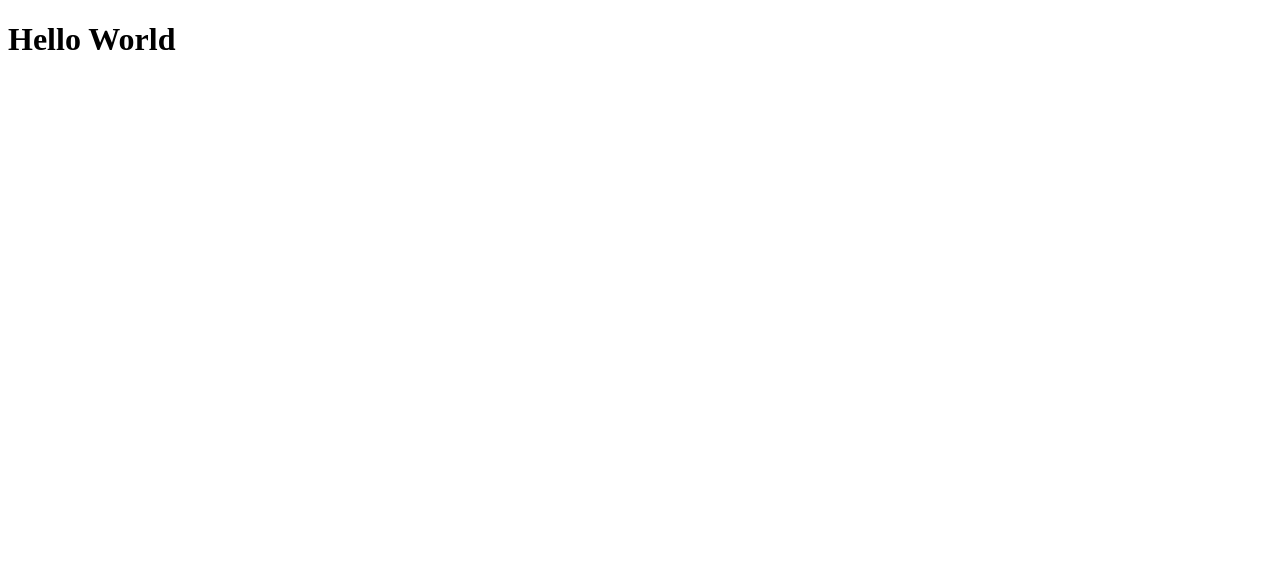
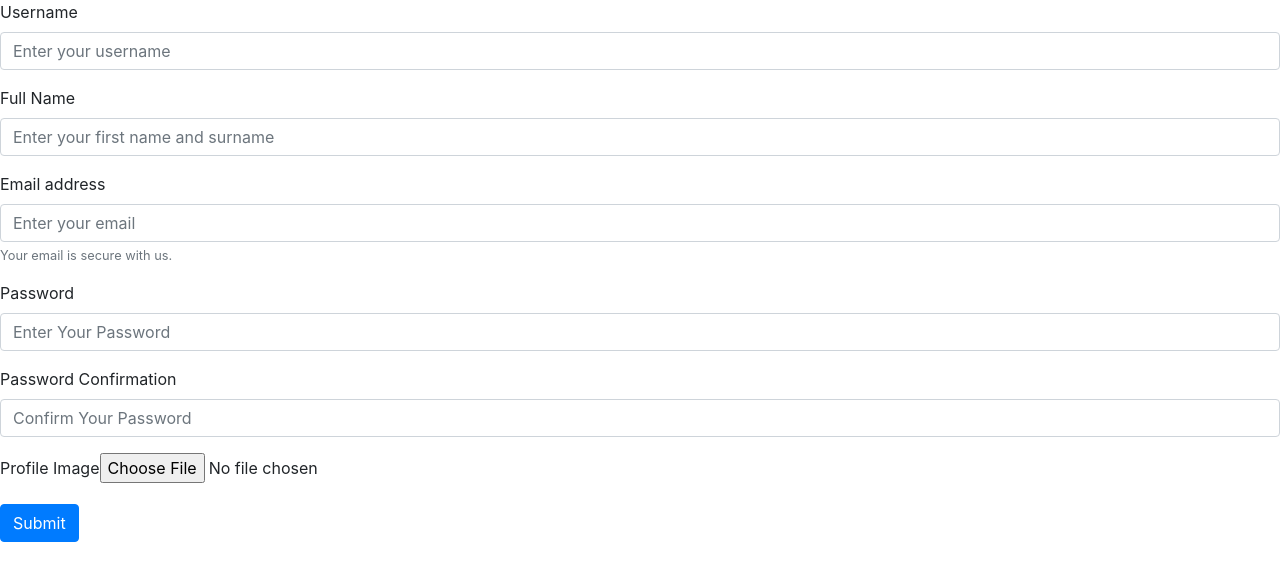
Before and after one commit to inetabliu/SEI-56-Project-4, a React (Create React App) app in the folder the-plant-dispatch-app/client/: page /register in a window 1280 px wide. Shown: the top 580 px of the page. Built offline with nearby package versions, Linux system fonts and the light colour scheme; no server answers.

Commit message:
register form datat working

```diff
--- a/the-plant-dispatch-app/client/public/index.html
+++ b/the-plant-dispatch-app/client/public/index.html
@@ -1,20 +1,28 @@
 <!DOCTYPE html>
 <html lang="en">
+
 <head>
   <meta charset="utf-8" />
+  <meta name="viewport" content="width=device-width, initial-scale=1, shrink-to-fit=no">
   <link rel="icon" href="%PUBLIC_URL%/favicon.ico" />
   <meta name="viewport" content="width=device-width, initial-scale=1" />
-    <title>GA-LDN React Template</title>
+  <link rel="stylesheet" href="https://maxcdn.bootstrapcdn.com/bootstrap/4.0.0/css/bootstrap.min.css"
+    integrity="sha384-Gn5384xqQ1aoWXA+058RXPxPg6fy4IWvTNh0E263XmFcJlSAwiGgFAW/dAiS6JXm" crossorigin="anonymous">
+  <title>The Plant Dispatch</title>
 </head>
+
 <body>
   <noscript>You need to enable JavaScript to run this app.</noscript>
   <div id="root"></div>
-    <!--
-      This HTML file is a template.
-      If you open it directly in the browser, you will see an empty page.
+  <script src="https://code.jquery.com/jquery-3.2.1.slim.min.js"
+    integrity="sha384-KJ3o2DKtIkvYIK3UENzmM7KCkRr/rE9/Qpg6aAZGJwFDMVNA/GpGFF93hXpG5KkN"
+    crossorigin="anonymous"></script>
+  <script src="https://cdnjs.cloudflare.com/ajax/libs/popper.js/1.12.9/umd/popper.min.js"
+    integrity="sha384-ApNbgh9B+Y1QKtv3Rn7W3mgPxhU9K/ScQsAP7hUibX39j7fakFPskvXusvfa0b4Q"
+    crossorigin="anonymous"></script>
+  <script src="https://maxcdn.bootstrapcdn.com/bootstrap/4.0.0/js/bootstrap.min.js"
+    integrity="sha384-JZR6Spejh4U02d8jOt6vLEHfe/JQGiRRSQQxSfFWpi1MquVdAyjUar5+76PVCmYl"
+    crossorigin="anonymous"></script>
+</body>
 
-      To begin the development, run `npm start` or `yarn start`.
-      To create a production bundle, use `npm run build` or `yarn build`.
-    -->
-  </body>
 </html>
--- /dev/null
+++ b/the-plant-dispatch-app/client/src/commponents/ImageUploadField.js
@@ -0,0 +1,37 @@
+import React from 'react'
+import axios from 'axios'
+
+const uploadUrl = process.env.REACT_APP_CLOUDINARY_URL
+const uploadPreset = process.env.REACT_APP_CLOUDINARY_UPLOAD_PRESET
+
+export const ImageUploadField = ({ handleImageUrl, value }) => {
+
+  const handleUpload = async event => {
+    const data = new FormData()
+    data.append('file', event.target.files[0])
+    data.append('upload_preset', uploadPreset)
+    const res = await axios.post(uploadUrl, data)
+    handleImageUrl(res.data.url)
+  }
+
+
+
+  return (
+    <>
+      {value ?
+        <div>
+          <img src={value} alt="plantImage"/>
+        </div>
+        :
+        <>
+          <label>Profile Image</label>
+          <input
+            className="input"
+            type="file"
+            onChange={handleUpload}
+          />
+        </>
+      }
+    </>
+  )
+}
--- a/the-plant-dispatch-app/client/src/commponents/Register.js
+++ b/the-plant-dispatch-app/client/src/commponents/Register.js
@@ -1,11 +1,106 @@
 /* eslint-disable no-unused-vars */
-import React from 'react'
+import React, { useState } from 'react'
 import axios from 'axios'
+import { ImageUploadField } from './ImageUploadField'
 
 const Register = () => {
 
+  const [formData, setFormData] = useState({
+    username: '',
+    fullName: '',
+    email: '',
+    password: '',
+    passwordConfirmation: '',
+    profileImage: '',
+  })
+
+  const handleChange = event => {
+    setFormData({ ...formData, [event.target.name]: event.target.value })
+    console.log(formData)
+  }
+
   return (
-    <h1>Hello World</h1>
+
+    <form>
+
+      <div className="form-group">
+        <label htmlFor="username">Username</label>
+        <input
+          type="text"
+          className="form-control"
+          id="username"
+          placeholder="Enter your username"
+          value={formData.username}
+          name="username"
+          onChange={handleChange}
+        />
+
+      </div>
+
+      <div className="form-group">
+        <label htmlFor="fullName">Full Name</label>
+        <input
+          type="text"
+          className="form-control"
+          id="fullName"
+          placeholder="Enter your first name and surname"
+          value={formData.fullName}
+          name="fullName"
+          onChange={handleChange}
+        />
+      </div>
+
+      <div className="form-group">
+        <label htmlFor="emailAddress">Email address</label>
+        <input
+          type="email"
+          className="form-control"
+          id="email"
+          aria-describedby="emailHelp"
+          placeholder="Enter your email"
+          name="email"
+          value={formData.email}
+          onChange={handleChange}
+        />
+        <small id="emailHelp" className="form-text text-muted">Your email is secure with us.</small>
+      </div>
+
+      <div className="form-group">
+        <label htmlFor="exampleInputPassword1">Password</label>
+        <input
+          type="password"
+          className="form-control"
+          id="exampleInputPassword1"
+          placeholder="Enter Your Password"
+          name="password"
+          value={formData.password}
+          onChange={handleChange}
+        />
+      </div>
+
+      <div className="form-group">
+        <label htmlFor="passwordCofnirmation">Password Confirmation</label>
+        <input
+          type="password"
+          className="form-control"
+          id="passwordConfirmation"
+          placeholder="Confirm Your Password"
+          name="passwordConfirmation"
+          value={formData.passwordConfirmation}
+          onChange={handleChange}
+        />
+      </div>
+
+      <div className="form-group">
+        <ImageUploadField
+          name="profileImage"
+        />
+      </div>
+
+      <button type="submit" className="btn btn-primary">Submit</button>
+
+    </form>
+
   )
 }
 
```
Also changed, not shown: 1 other file (tests, documents, lock files or other folders). Lines whose indentation alone changed are shown as unchanged.
